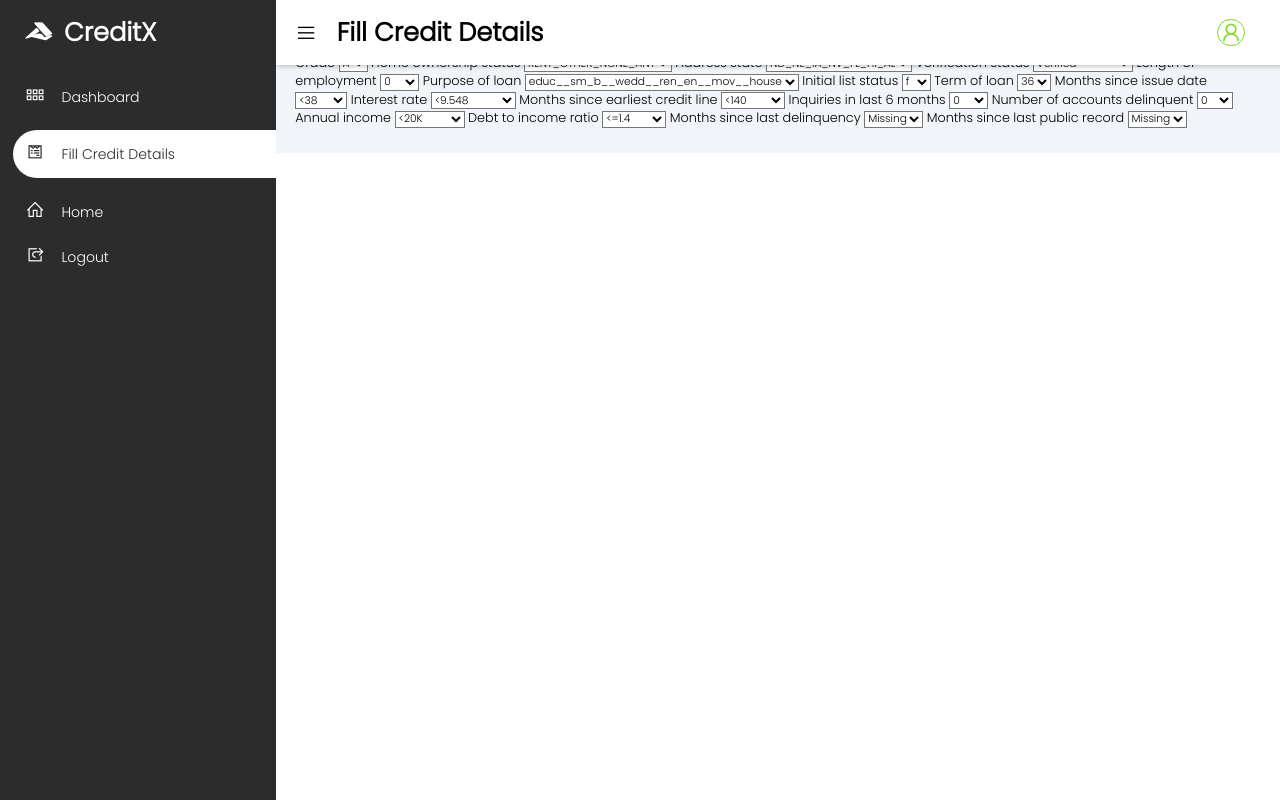
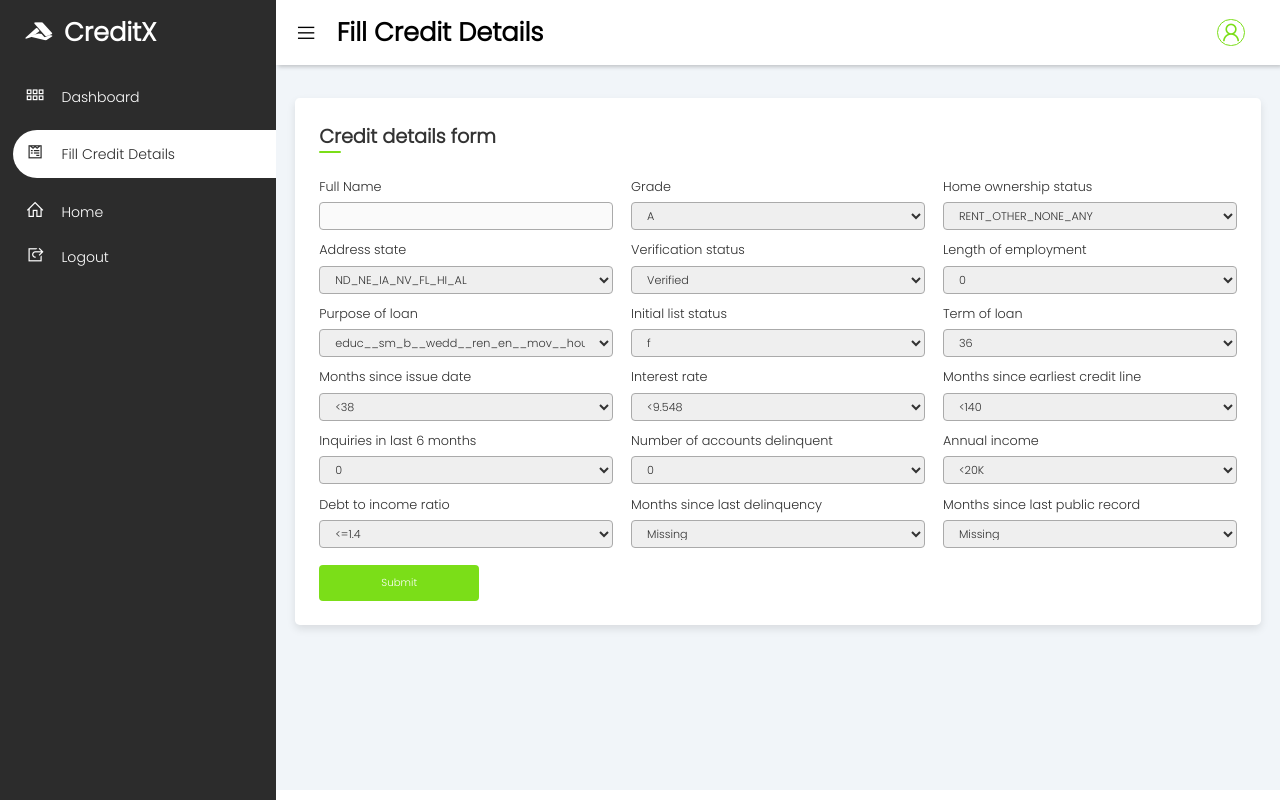
Before and after one commit to wolbek/Credit-Score-Prediction-Website, a Flask app: page /dashboard_fill_credit_details in a window 1280 px wide. Run offline with Flask 3, Linux system fonts and the light colour scheme; some libraries are stand-ins or nearby versions.

Commit message:
Fill Credit Details form done

```diff
--- a/webapp/forms.py
+++ b/webapp/forms.py
@@ -43,3 +43,5 @@ class CreditDetailsForm(FlaskForm):
     dti = SelectField(label="Debt to income ratio", validators=[InputRequired()], choices=["<=1.4", "1.4-3.5", "3.5-7.7", "7.7-10.5", "10.5-16.1", "16.1-20.3", "20.3-21.7", "21.7-22.4", "22.4-35", ">35"])
     mths_since_last_delinq = SelectField(label="Months since last delinquency", validators=[InputRequired()], choices=["Missing", "0 - 3", "4 - 30", "31 - 56", ">=57"])
     mths_since_last_record = SelectField(label="Months since last public record", validators=[InputRequired()], choices=["Missing", "0 - 2", "3 - 20", "21 - 31", "32 - 80", "81 - 86", ">86"])
+
+    # submit=SubmitField('Submit')
--- a/webapp/models.py
+++ b/webapp/models.py
@@ -27,7 +27,8 @@ class User(db.Model,UserMixin):
         return checkpw(password.encode('utf-8'), self.password.encode('utf-8'))
 
 class CreditDetails(db.Model):
-    user_id = db.Column(db.Integer, db.ForeignKey("user.user_id"), primary_key=True)
+    credit_detail_id = db.Column(db.Integer, primary_key=True)
+    user_id = db.Column(db.Integer, db.ForeignKey("user.user_id"))
 
     grade= db.Column(db.String(5), nullable=False, server_default='')
     home_ownership= db.Column(db.String(50), nullable=False, server_default='')
--- a/webapp/routes.py
+++ b/webapp/routes.py
@@ -51,7 +51,10 @@ def logout():
 @app.route("/dashboard_home")
 @login_required
 def dashboard_home():
-    return render_template('dashboard_home.html')
+    credit_details=CreditDetails.query.filter_by(user_id=current_user.user_id).first()
+    credit_score=451
+    prob_of_default=65
+    return render_template('dashboard_home.html', credit_details=credit_details, credit_score=credit_score, prob_of_default= prob_of_default)
 
 @app.route("/")
 def home():
@@ -59,10 +62,15 @@ def home():
 
 @app.route("/dashboard_fill_credit_details", methods=['GET','POST'])
 def dashboard_fill_credit_details():
+    # credit_details=CreditDetails.query.filter_by(user_id=current_user.user_id).first()
+    # if credit_details:
+    #     form=CreditDetailsForm(obj=credit_details)
+    # else:
     form=CreditDetailsForm()
     if form.validate_on_submit():
+        # form.populate_obj(credit_details)
         user_credit_details = CreditDetails(
-            user_id = current_user.id,
+            user_id = current_user.user_id,
 
             grade= form.grade.data,
             home_ownership= form.home_ownership.data,
--- a/webapp/static/css/dashboard.css
+++ b/webapp/static/css/dashboard.css
@@ -141,7 +141,139 @@ main{
     margin-top:35px;
     padding:2rem 1.5rem;
     /* background:#f1f5f9; */
+    background:#f1f5f9;
+    min-height: 119vh;
+    /* min-height:calc(100% - 90px); */
 }
+
+
+/* Fill Credit Details styles */
+
+#credit-details-form-wrapper{
+    margin-top:3.5rem;
+    /* position: relative; */
+    width: 100%;
+    border-radius: 6px;
+    padding: 30px;
+    background-color: #fff;
+    box-shadow: 0 5px 10px rgba(0,0,0,0.10);
+}
+
+#credit-details-form-wrapper h2{
+    position: relative;
+    font-weight: 600;
+    color: #333;
+}
+
+#credit-details-form-wrapper h2::before{
+    content:"";
+    position: absolute;
+    left:0;
+    bottom:-2px;
+    height: 3px;
+    width: 27px;
+    border-radius: 8px;
+    background-color: var(--main-color);
+}
+
+#credit-details-form-wrapper form{
+    position: relative;
+    margin-top: 16px;
+    min-height: 490px;
+    background-color: #fff;
+}
+
+#credit-details-form-wrapper form .details{
+    margin-top: 30px;
+}
+
+#credit-details-form-wrapper form .title{
+    display: block;
+    margin-bottom: 8px;
+    font-size: 16px;
+    font-weight: 500;
+    margin: 6px 0;
+    color: #333;
+}
+
+#credit-details-form-wrapper form .fields{
+    display: flex;
+    align-items: center;
+    justify-content: space-between;
+    flex-wrap: wrap;
+}
+
+form .fields .input-field{
+    display: flex;
+    width: calc(100% / 3 - 15px);
+    flex-direction: column;
+    margin: 3px 0;
+}
+
+form .fields .input-field select{
+    height: 35px;
+}
+
+form .fields .input-field input{
+    height: 35px;
+}
+
+.input-field label{
+    font-weight: 500;
+    color: #2e2e2e;
+}
+
+.input-field select,input{
+    outline:none;
+    font-size: 14px;
+    font-weight: 400;
+    color: #333;
+    border-radius: 5px;
+    border: 1px solid #aaa;
+    padding: 0 15px;
+    height: 42px;
+    margin: 8px 0;
+}
+
+#credit-details-form-wrapper form button{
+    display: flex;
+    align-items: center;
+    justify-content: center;
+    height: 45px;
+    max-width: 200px;
+    width: 100%;
+    border: none;
+    outline: none;
+    color: #fff;
+    border-radius: 5px;
+    margin-top: 10px ;
+    background-color: var(--main-color);
+    transition: all 0.3s linear;
+    cursor: pointer;
+}
+
+#credit-details-form-wrapper form button:hover{
+    background-color: var(--color-dark);
+}
+
+@media (max-width:750px){
+    #credit-details-form-wrapper form{
+        overflow-y: scroll;
+    }
+    #credit-details-form-wrapper form::-webkit-scrollbar{
+        display: none;
+    }
+    form .fields .input-field{
+        width: calc(100% / 2 - 15px);
+    }
+}
+
+@media (max-width:550px){
+    form .fields .input-field{
+        width: 100%;
+    }
+}
+
 
 #user{
     font-size:2rem;
@@ -162,9 +294,16 @@ button{
 
 /* Dashboard */
 
-#main{
-    background:#f1f5f9;
-    min-height:calc(100% - 90px);
+
+
+#not-filled-msg{
+    margin-top:3.5rem;
+    background-color: #CCE5FF;
+    border: 1px solid #B6D8FD;
+    width: 100%;
+    align-items: center;
+    padding: 15px 20px;
+    border-radius: 5px;
 }
 
 #credit-details-table{
@@ -215,6 +354,7 @@ button{
     border-radius: 50%;
     display: grid;
     place-items: center;
+    background: conic-gradient(#4d5bf9 0deg,  #cadcff 0deg);
 }
 
 .circular-progress:before{
@@ -305,17 +445,13 @@ select{
     }
 }
 
-@media only screen and (max-width:960px){
+@media only screen and (max-width:999px){
     .recent-grid{
-        grid-template-columns:60% 40%;
+        grid-template-columns:100%;
     }
 }
 
 @media only screen and (max-width:768px){
-
-    .recent-grid{
-        grid-template-columns:100%;
-    }
 
     .sidebar{
         left: -100% !important;
--- a/webapp/templates/dashboard_fill_credit_details.html
+++ b/webapp/templates/dashboard_fill_credit_details.html
@@ -4,29 +4,34 @@
 
 {% block content %}
 
-<main id="main">
-    <div class="box">
+<main>
 
-    </div>
+
+    <div id="credit-details-form-wrapper">
+        <h2>Credit details form</h2>
         <form method="POST" enctype="multipart/form-data">
             {{form.hidden_tag()}}
+                <div class="details personal">
+                    <!-- <span class="title">Personal Details</span> -->
+                    <div class="fields">
+                        <div class="input-field">
+                            <label>Full Name</label>
+                            <input type="text" value="{{current_user.first_name}}&nbsp;{{current_user.last_name}}" disabled>
+                        </div>
                         {% for field in form %}
                             {% if field.id != 'csrf_token' %}
-
+                                <div class="input-field">
                                     {{field.label()}}
                                     {{field()}}
-
-            {% if field.description and not field.errors %}
-                {{field.description}}
-            {% endif %}
-
-            {% for error in field.errors %}
-            {{error}}
-            {% endfor %}
-
+                                </div>
                             {% endif %}
                         {% endfor %}
+                    </div>
+                </div>
+                <button type="submit">Submit</button>
         </form>
+    </div>
+
 </main>
 
 <script>
```
Also changed, not shown: webapp/templates/dashboard_home.html (+54 -42 lines), instance/database.db, 1 other file. Lines whose indentation alone changed are shown as unchanged.
